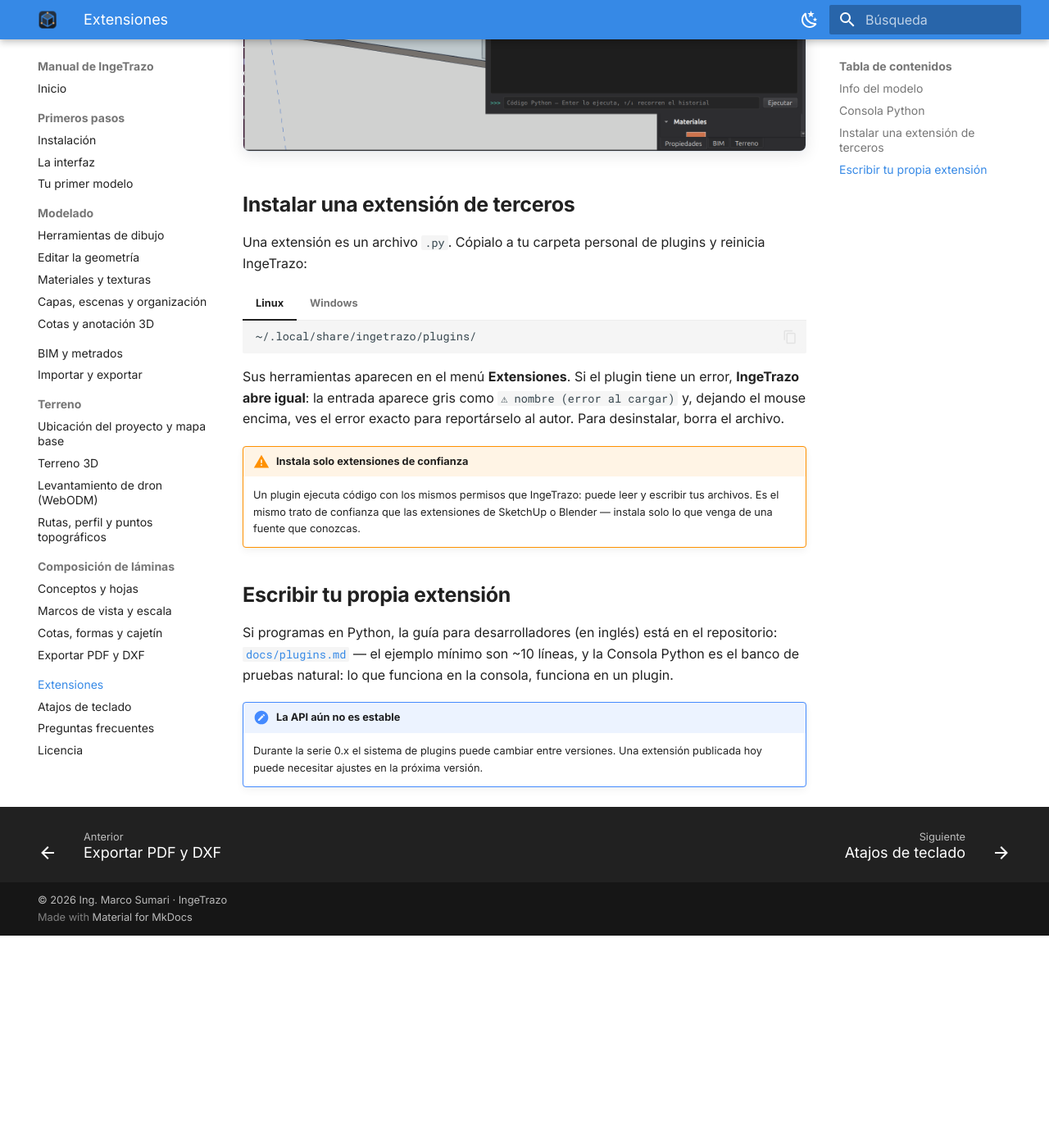
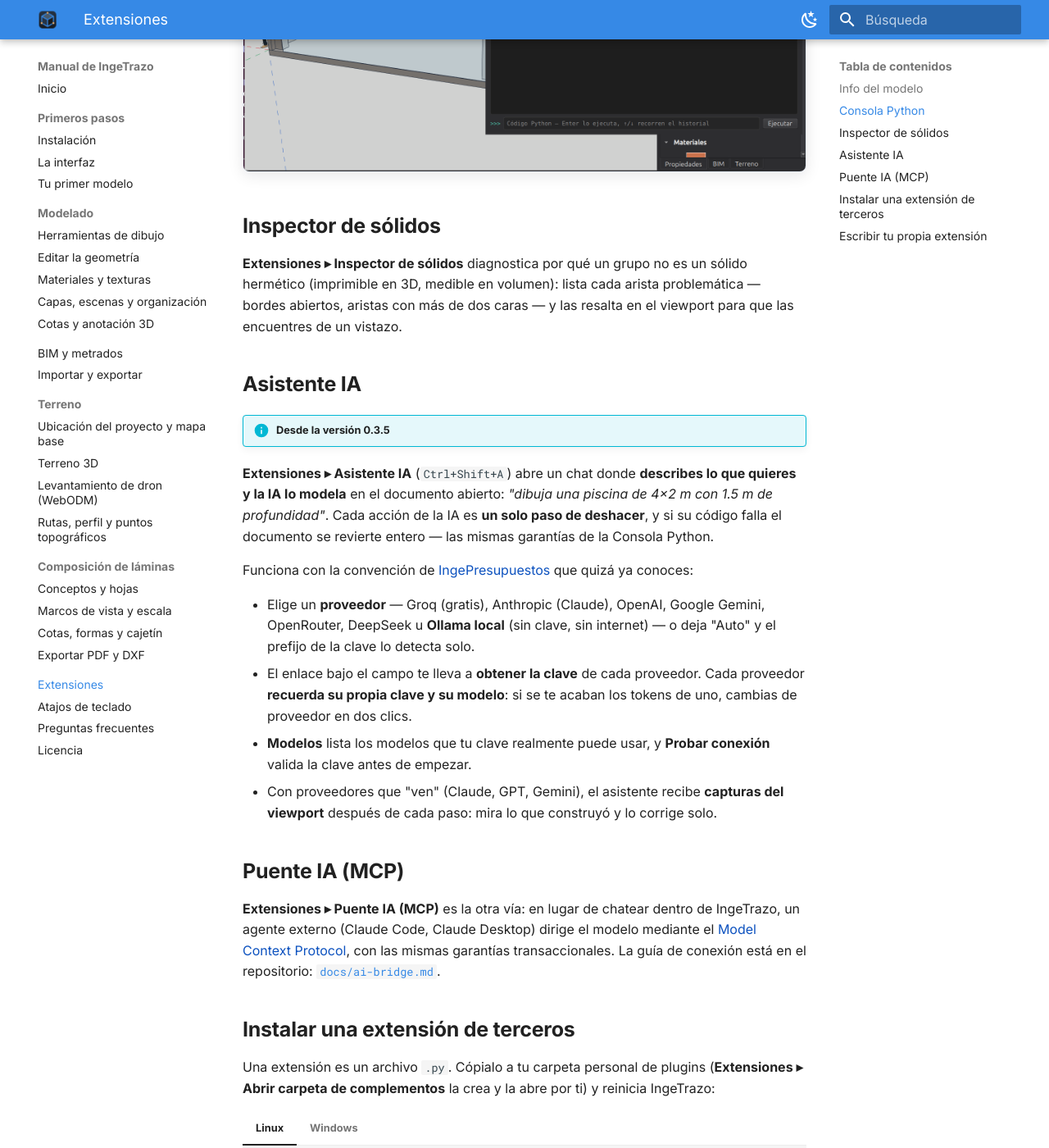
Before and after one commit to ingelibre/ingetrazo-docs, an MkDocs documentation site: the page built from docs/extensiones.md, in a window 1280 px wide and 1400 px high, scrolled down 2251 px. Shown: the whole window at 82% size. Built offline with MkDocs 1.6.1 and Material for MkDocs 9.7.7, drawn with Linux system fonts in a browser that asks for light colours; before the commit the page ends 3392 px from its top, so only the background shows below that; some of the changed text lies outside the part shown.

Commit message:
Extensiones: Inspector de sólidos, Asistente IA y Puente IA (MCP)
Documenta los dos plugins de IA que estrenan en 0.3.5 (proveedores,
claves por proveedor, Modelos/Probar conexión, capturas del viewport)
y el Inspector de sólidos que faltaba; enlaza las nuevas entradas del
menú (Abrir carpeta de complementos / Desarrollar un complemento…) y
la invitación a contribuir.

Co-Authored-By: Claude Fable 5 <noreply@anthropic.com>
Claude-Session: https://claude.ai/code/session_01PU5msa8L2CTed4ouTRodr9

```diff
--- a/docs/extensiones.md
+++ b/docs/extensiones.md
@@ -4,7 +4,9 @@ Desde la versión **0.3.2**, IngeTrazo se puede ampliar con **plugins**: pequeñ
 programas que agregan herramientas nuevas sin tocar la aplicación. Todo vive en
 el menú **Extensiones** de la barra superior.
 
-Dos extensiones vienen incluidas: **Info del modelo** y la **Consola Python**.
+Varias extensiones vienen incluidas: **Info del modelo**, la **Consola
+Python**, el **Inspector de sólidos** y — desde la versión 0.3.5 — el
+**Asistente IA** y el **Puente IA (MCP)**.
 
 ## Info del modelo
 
@@ -56,9 +58,50 @@ empezar.
 
 ![El pabellón del script de ejemplo, recién construido desde la consola](images/extensiones-consola-pabellon.png)
 
+## Inspector de sólidos
+
+**Extensiones ▸ Inspector de sólidos** diagnostica por qué un grupo no es un
+sólido hermético (imprimible en 3D, medible en volumen): lista cada arista
+problemática — bordes abiertos, aristas con más de dos caras — y las resalta
+en el viewport para que las encuentres de un vistazo.
+
+## Asistente IA
+
+!!! info "Desde la versión 0.3.5"
+
+**Extensiones ▸ Asistente IA** (`Ctrl+Shift+A`) abre un chat donde **describes
+lo que quieres y la IA lo modela** en el documento abierto: *"dibuja una
+piscina de 4×2 m con 1.5 m de profundidad"*. Cada acción de la IA es **un solo
+paso de deshacer**, y si su código falla el documento se revierte entero — las
+mismas garantías de la Consola Python.
+
+Funciona con la convención de [IngePresupuestos](https://ingepresupuestos.com)
+que quizá ya conoces:
+
+- Elige un **proveedor** — Groq (gratis), Anthropic (Claude), OpenAI, Google
+  Gemini, OpenRouter, DeepSeek u **Ollama local** (sin clave, sin internet) —
+  o deja "Auto" y el prefijo de la clave lo detecta solo.
+- El enlace bajo el campo te lleva a **obtener la clave** de cada proveedor.
+  Cada proveedor **recuerda su propia clave y su modelo**: si se te acaban los
+  tokens de uno, cambias de proveedor en dos clics.
+- **Modelos** lista los modelos que tu clave realmente puede usar, y
+  **Probar conexión** valida la clave antes de empezar.
+- Con proveedores que "ven" (Claude, GPT, Gemini), el asistente recibe
+  **capturas del viewport** después de cada paso: mira lo que construyó y lo
+  corrige solo.
+
+## Puente IA (MCP)
+
+**Extensiones ▸ Puente IA (MCP)** es la otra vía: en lugar de chatear dentro
+de IngeTrazo, un agente externo (Claude Code, Claude Desktop) dirige el modelo
+mediante el [Model Context Protocol](https://modelcontextprotocol.io), con las
+mismas garantías transaccionales. La guía de conexión está en el repositorio:
+[`docs/ai-bridge.md`](https://github.com/ingelibre/ingetrazo/blob/main/docs/ai-bridge.md).
+
 ## Instalar una extensión de terceros
 
-Una extensión es un archivo `.py`. Cópialo a tu carpeta personal de plugins y
+Una extensión es un archivo `.py`. Cópialo a tu carpeta personal de plugins
+(**Extensiones ▸ Abrir carpeta de complementos** la crea y la abre por ti) y
 reinicia IngeTrazo:
 
 === "Linux"
@@ -87,11 +130,17 @@ para reportárselo al autor. Para desinstalar, borra el archivo.
 ## Escribir tu propia extensión
 
 Si programas en Python, la guía para desarrolladores (en inglés) está en el
-repositorio:
+repositorio — **Extensiones ▸ Desarrollar un complemento…** la abre directo:
 [`docs/plugins.md`](https://github.com/ingelibre/ingetrazo/blob/main/docs/plugins.md)
 — el ejemplo mínimo son ~10 líneas, y la Consola Python es el banco de pruebas
 natural: lo que funciona en la consola, funciona en un plugin.
 
+El código de todas las extensiones incluidas es libre (GPL-3.0) y está en la
+carpeta [`plugins/`](https://github.com/ingelibre/ingetrazo/tree/main/plugins)
+del repositorio — el propio Asistente IA es un plugin y sirve de ejemplo
+completo. Las contribuciones son bienvenidas: el motor de extensiones mismo
+nació de aportes de la comunidad.
+
 !!! note "La API aún no es estable"
     Durante la serie 0.x el sistema de plugins puede cambiar entre versiones.
     Una extensión publicada hoy puede necesitar ajustes en la próxima versión.
```
